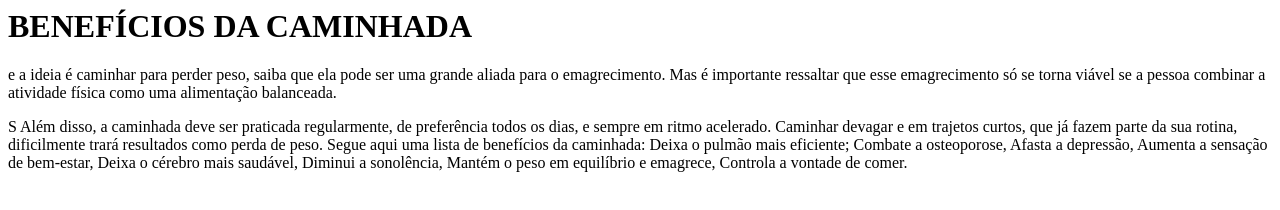
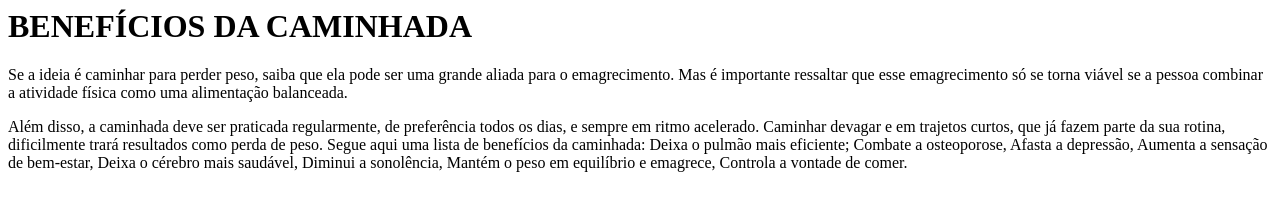
Before and after one commit to Veraluciawilmsen/esporte, a plain HTML site: page index.html in a window 1280 px wide. Drawn offline with Linux system fonts and the light colour scheme.

Commit message:
correção

```diff
--- a/index.html
+++ b/index.html
@@ -1,6 +1,6 @@
 <h1>BENEFÍCIOS DA CAMINHADA</h1>
 
-<P>e a ideia é caminhar para perder peso, saiba que ela pode ser uma grande aliada para o emagrecimento. Mas é importante ressaltar que esse emagrecimento só se torna viável se a pessoa combinar a atividade física como uma alimentação balanceada.</P>S
+<P>Se a ideia é caminhar para perder peso, saiba que ela pode ser uma grande aliada para o emagrecimento. Mas é importante ressaltar que esse emagrecimento só se torna viável se a pessoa combinar a atividade física como uma alimentação balanceada.</P>
 Além disso, a caminhada deve ser praticada regularmente, de preferência todos os dias, e sempre em ritmo acelerado. Caminhar devagar e em trajetos curtos, que já fazem parte da sua rotina, dificilmente trará resultados como perda de peso.
 Segue aqui uma lista de benefícios da caminhada:
 Deixa o pulmão mais eficiente;
```
